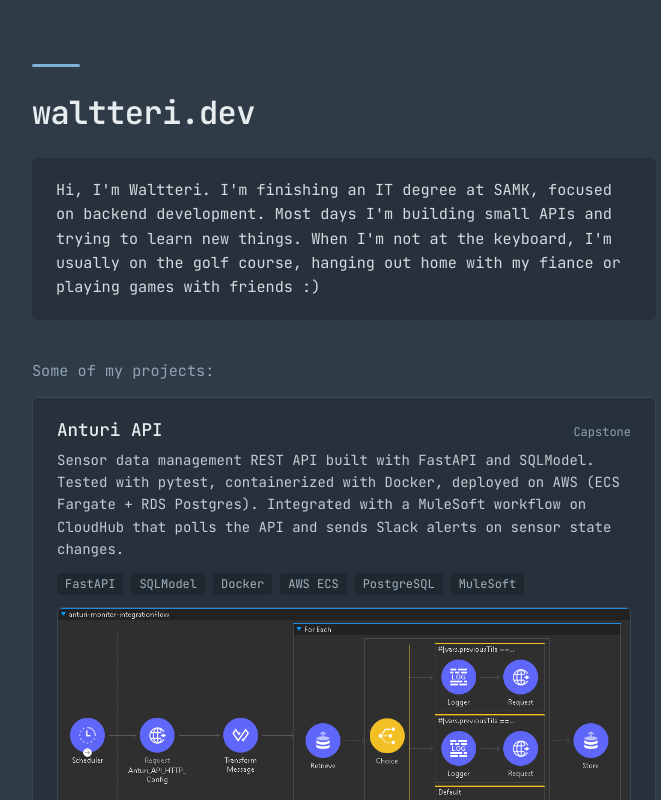
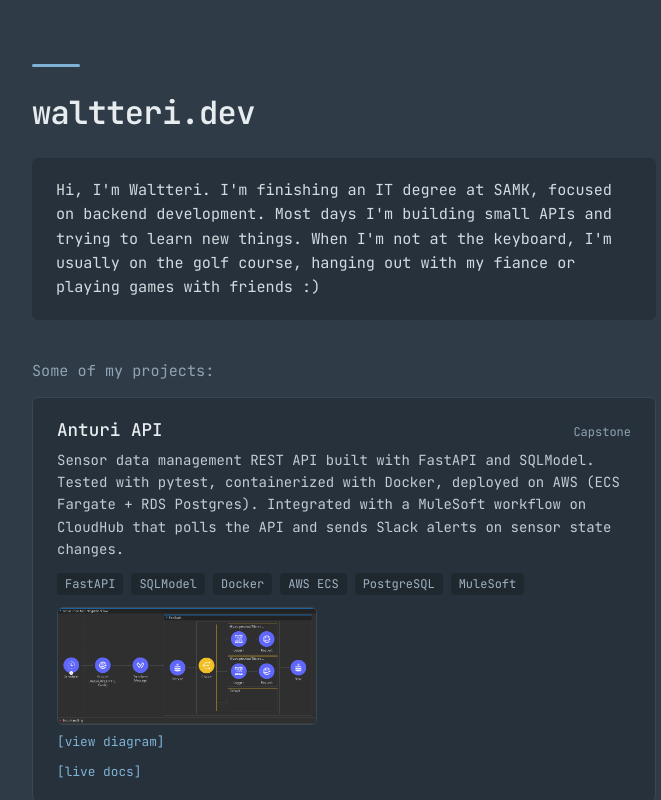
Before and after one commit to waltterir/portfolio-page, a React app: page / in a window 1280 px wide. Shown: the top 800 px of the page, without its empty margins (296-957 px from the left). Built offline with nearby package versions, Linux system fonts and the light colour scheme; the HTML template or start-up script is replaced by a standard one.

Commit message:
add: added option to click photo to make it bigger, corrected grammar in text

```diff
--- a/src/App.css
+++ b/src/App.css
@@ -152,10 +152,48 @@
   display: block;
 }
 
-.flow-image {
+.flow-preview {
+  margin-top: 0.75rem;
+}
+
+.flow-image-small {
   width: 100%;
+  max-width: 260px;
   border-radius: 6px;
   border: 1px solid #3a4753;
-  margin-top: 0.75rem;
   display: block;
+  cursor: zoom-in;
 }
+
+.flow-link {
+  background: none;
+  border: none;
+  padding: 0;
+  margin-top: 0.5rem;
+  font-family: inherit;
+  font-size: 0.8rem;
+  color: #7fb3d5;
+  cursor: pointer;
+}
+
+.flow-link:hover {
+  text-decoration: underline;
+}
+
+.lightbox-overlay {
+  position: fixed;
+  inset: 0;
+  background: rgba(0, 0, 0, 0.8);
+  display: flex;
+  align-items: center;
+  justify-content: center;
+  padding: 2rem;
+  z-index: 50;
+  cursor: zoom-out;
+}
+
+.lightbox-image {
+  max-width: 90vw;
+  max-height: 90vh;
+  border-radius: 8px;
+}
--- a/src/App.tsx
+++ b/src/App.tsx
@@ -1,3 +1,4 @@
+import { useState } from "react";
 import "./App.css";
 import anturiFlow from "./assets/anturi-flow.png";
 
@@ -40,11 +41,12 @@
     tag: "Web app",
     description: "Expense-splitting app for groups.",
     stack: ["React", "TypeScript", "Vercel"],
-    link: "https://smart-expense-splitter-pied.vercel.app/",
   },
 ];
 
 function App() {
+  const [lightboxOpen, setLightboxOpen] = useState(false);
+
   return (
     <>
       <section id="center">
@@ -55,10 +57,11 @@
             Hi, I'm Waltteri. I'm finishing an IT degree at SAMK, focused on
             backend development. Most days I'm building small APIs and trying to
             learn new things. When I'm not at the keyboard, I'm usually on the
-            golf course, hanging out home with my fiance or playing games with
+            golf course, hanging out with my fiance or playing games with
             friends :)
           </p>
         </div>
+
         <div className="projects-section">
           <p>Some of my projects:</p>
           <div className="projects">
@@ -76,11 +79,20 @@
                 </div>
 
                 {project.name === "Anturi API" && (
-                  <img
-                    src={anturiFlow}
-                    alt="Anturi Monitor integration flow in Anypoint Studio"
-                    className="flow-image"
-                  />
+                  <div className="flow-preview">
+                    <img
+                      src={anturiFlow}
+                      alt="Anturi Monitor integration flow in Anypoint Studio"
+                      className="flow-image-small"
+                      onClick={() => setLightboxOpen(true)}
+                    />
+                    <button
+                      className="flow-link"
+                      onClick={() => setLightboxOpen(true)}
+                    >
+                      [view diagram]
+                    </button>
+                  </div>
                 )}
 
                 {project.link && (
@@ -92,12 +104,13 @@
             ))}
           </div>
         </div>
+
         <div className="social-section">
           <p>Find me:</p>
           <ul className="social-links">
             <li>
               <a
-                href="https://github.com/waltterir"
+                href="https://github.com/waltteri"
                 target="_blank"
                 rel="noreferrer"
               >
@@ -106,7 +119,7 @@
             </li>
             <li>
               <a
-                href="https://www.linkedin.com/in/waltteri-riihim%C3%A4ki-ba0323364/"
+                href="https://linkedin.com/in/waltteri"
                 target="_blank"
                 rel="noreferrer"
               >
@@ -115,8 +128,9 @@
             </li>
           </ul>
         </div>
+
         <div className="spotify-section">
-          <p>What i'm listening when zoning:</p>
+          <p>What I'm listening to:</p>
           <iframe
             data-testid="embed-iframe"
             style={{ borderRadius: "12px" }}
@@ -129,6 +143,19 @@
           ></iframe>
         </div>
       </section>
+
+      {lightboxOpen && (
+        <div
+          className="lightbox-overlay"
+          onClick={() => setLightboxOpen(false)}
+        >
+          <img
+            src={anturiFlow}
+            alt="Anturi Monitor integration flow, enlarged"
+            className="lightbox-image"
+          />
+        </div>
+      )}
     </>
   );
 }
```
